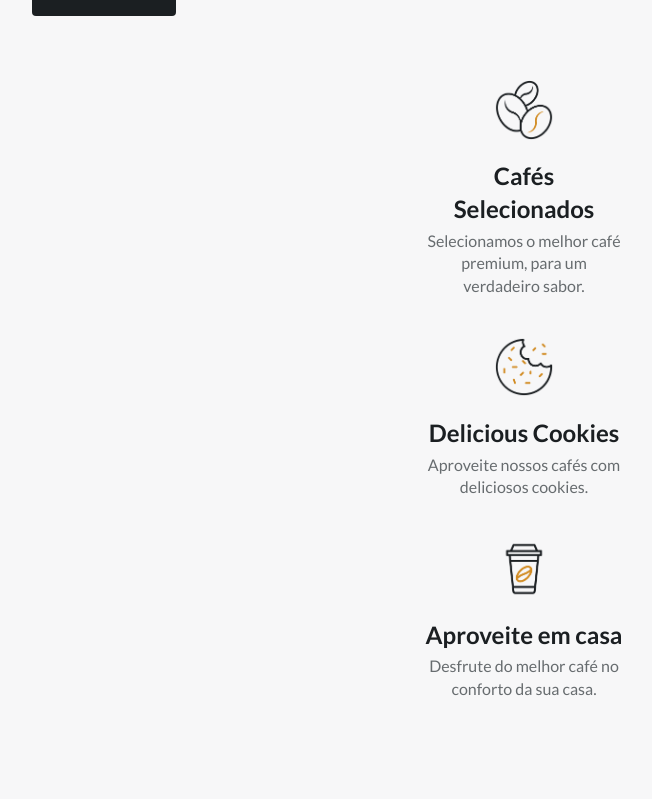
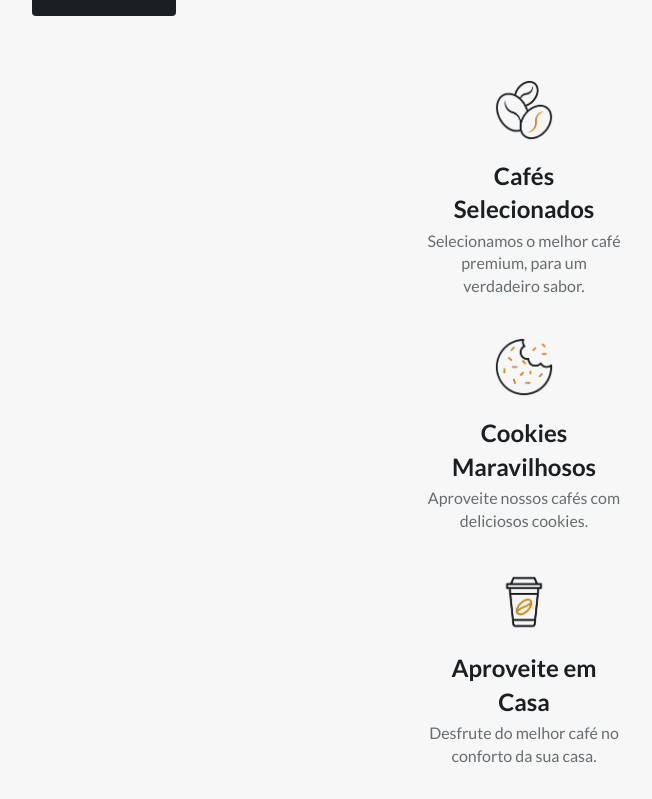
Before and after one commit to lramos33/coffee-shop, a React (Vite) app: page / in a window 1280 px wide. Shown: the part 1846-2645 px from the top of the page, without its empty margins (12-664 px from the left). Before the commit the page ends 2578 px from the top, so only its background shows below. Built offline with nearby package versions, Linux system fonts and the light colour scheme.

Commit message:
:memo: Translate

```diff
--- a/src/components/Specialty.jsx
+++ b/src/components/Specialty.jsx
@@ -27,7 +27,7 @@ function Specialty() {
           <div className="specialty__group specialty__line">
             <img src="./Images/specialty2.png" alt="" className="specialty__img" />
 
-            <h3 className="specialty__title">Delicious Cookies</h3>
+            <h3 className="specialty__title">Cookies Maravilhosos</h3>
             <p className="specialty__description">
               Aproveite nossos cafés com deliciosos cookies.
             </p>
@@ -36,7 +36,7 @@ function Specialty() {
           <div className="specialty__group">
             <img src="./Images/specialty3.png" alt="" className="specialty__img" />
 
-            <h3 className="specialty__title">Aproveite em casa</h3>
+            <h3 className="specialty__title">Aproveite em Casa</h3>
             <p className="specialty__description">
               Desfrute do melhor café no conforto da sua casa.
             </p>
```
